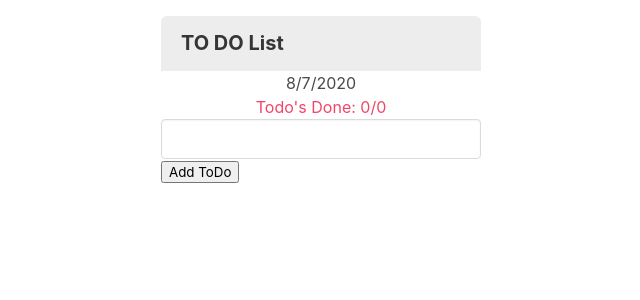
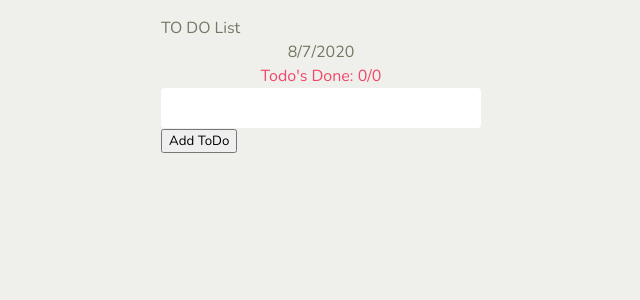
Before and after one commit to zeroxvee/todo-list, a React (Create React App) app: page / in a window 1280 px wide. Shown: the top 300 px of the page, without its empty margins (319-959 px from the left). Built offline with nearby package versions, Linux system fonts and the light colour scheme.

Commit message:
Sassify and customize bulma

```diff
--- a/src/App.js
+++ b/src/App.js
@@ -1,5 +1,6 @@
 import React from 'react';
 import { DisplayList } from './components'
+import './App.scss'
 
 export const App = () => {
   return (
--- /dev/null
+++ b/src/App.scss
@@ -0,0 +1 @@
+@import './shared.scss'
--- a/src/components/DisplayList/List/index.js
+++ b/src/components/DisplayList/List/index.js
@@ -4,7 +4,7 @@ import PropTypes from 'prop-types'
 import { FontAwesomeIcon } from '@fortawesome/react-fontawesome'
 import { faTrash } from '@fortawesome/free-solid-svg-icons'
 
-import './List.css'
+import './List.scss'
 
 export const List = ({ todos, handler, handleTrash }) => {
 
--- a/src/index.css
+++ /dev/null
@@ -1,16 +0,0 @@
-@import-bulma;
-
-body {
-  font-family: -apple-system, BlinkMacSystemFont, "Segoe UI", "Roboto", "Oxygen",
-    "Ubuntu", "Cantarell", "Fira Sans", "Droid Sans", "Helvetica Neue",
-    sans-serif;
-    font-size: 20px;
-  -webkit-font-smoothing: antialiased;
-  -moz-osx-font-smoothing: grayscale;
-}
-
-.wrapper {
-  margin: 16px auto;
-  width: 320px;
-
-}
--- a/src/index.js
+++ b/src/index.js
@@ -2,8 +2,7 @@ import React from 'react';
 import ReactDOM from 'react-dom'
 import { App } from './App';
 
-import './index.css';
-import "bulma/css/bulma.css"
+import './index.scss';
 
 ReactDOM.render(
   <React.StrictMode>
--- /dev/null
+++ b/src/index.scss
@@ -0,0 +1,11 @@
+@import-bulma;
+
+body {
+  -webkit-font-smoothing: antialiased;
+  -moz-osx-font-smoothing: grayscale;
+}
+
+.wrapper {
+  margin: 16px auto;
+  width: 320px;
+}
--- /dev/null
+++ b/src/shared.scss
@@ -0,0 +1,3 @@
+@charset 'utf-8';
+
+@import 'styles/_bulma';
--- /dev/null
+++ b/src/styles/_bulma.scss
@@ -0,0 +1,40 @@
+@charset 'utf-8';
+
+// Import a Google Font
+@import url("https://fonts.googleapis.com/css?family=Nunito:400,700");
+
+// Set your brand colors
+$purple: #8a4d76;
+$pink: #fa7c91;
+$brown: #757763;
+$beige-light: #d0d1cd;
+$beige-lighter: #eff0eb;
+
+// Update Bulma's global variables
+$family-sans-serif: "Nunito", -apple-system, blinkmacsystemfont, "Segoe UI",
+  "Roboto", "Oxygen", "Ubuntu", "Cantarell", "Fira Sans", "Droid Sans",
+  "Helvetica Neue", sans-serif;
+$grey-dark: $brown;
+$grey-light: $beige-light;
+$primary: $purple;
+$link: $pink;
+$widescreen-enabled: true;
+$fullhd-enabled: true;
+
+// Update some of Bulma's component variables
+$body-background-color: $beige-lighter;
+$control-border-width: 2px;
+$input-border-color: transparent;
+$input-shadow: none;
+
+// Import only what you need from Bulma
+@import "~bulma/sass/utilities/_all.sass";
+@import "~bulma/sass/base/_all.sass";
+@import "~bulma/sass/elements/button.sass";
+@import "~bulma/sass/elements/title.sass";
+@import "~bulma/sass/form/_all.sass";
+@import "~bulma/sass/components/navbar.sass";
+@import "~bulma/sass/layout/hero.sass";
+@import "~bulma/sass/helpers/color.sass";
+@import "~bulma/sass/helpers/spacing.sass";
+@import "~bulma/sass/helpers/typography.sass";
```
Also changed, not shown: src/App.css (deleted), src/components/DisplayList/List/List.scss (renamed from src/components/DisplayList/List/List.css).
